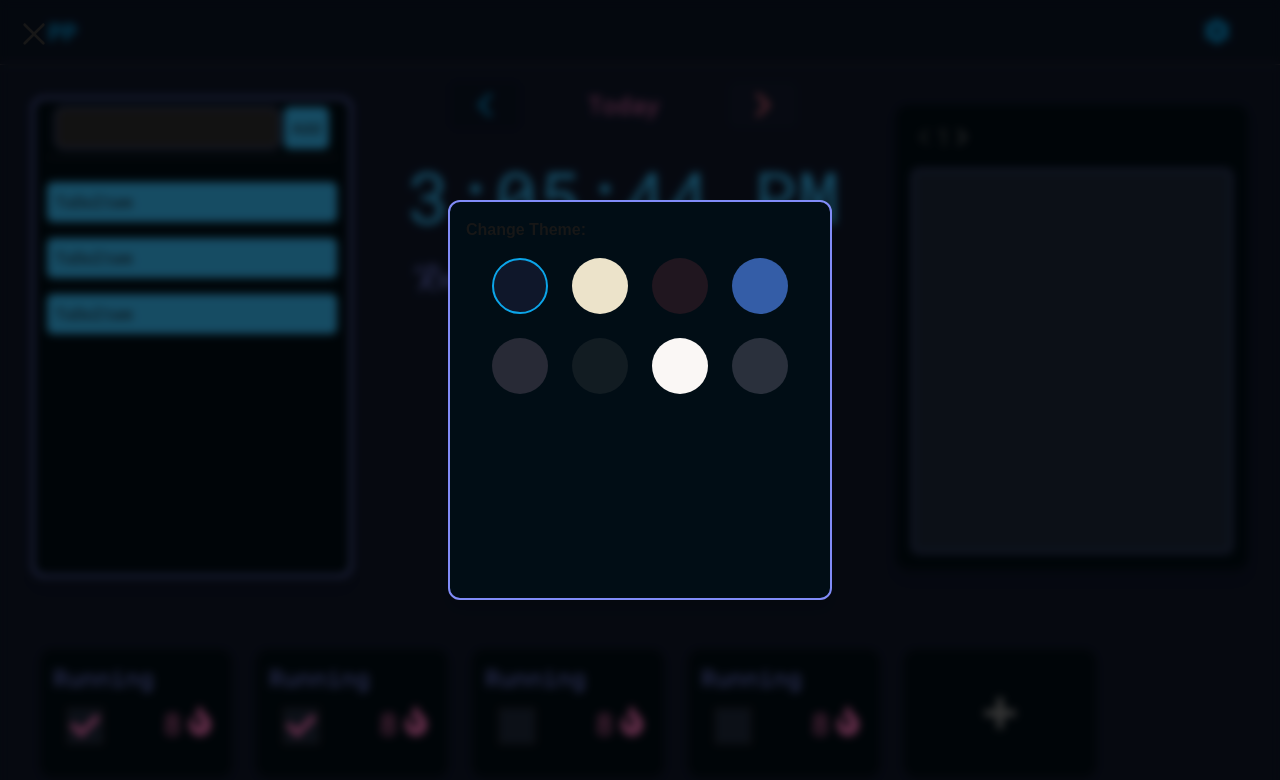
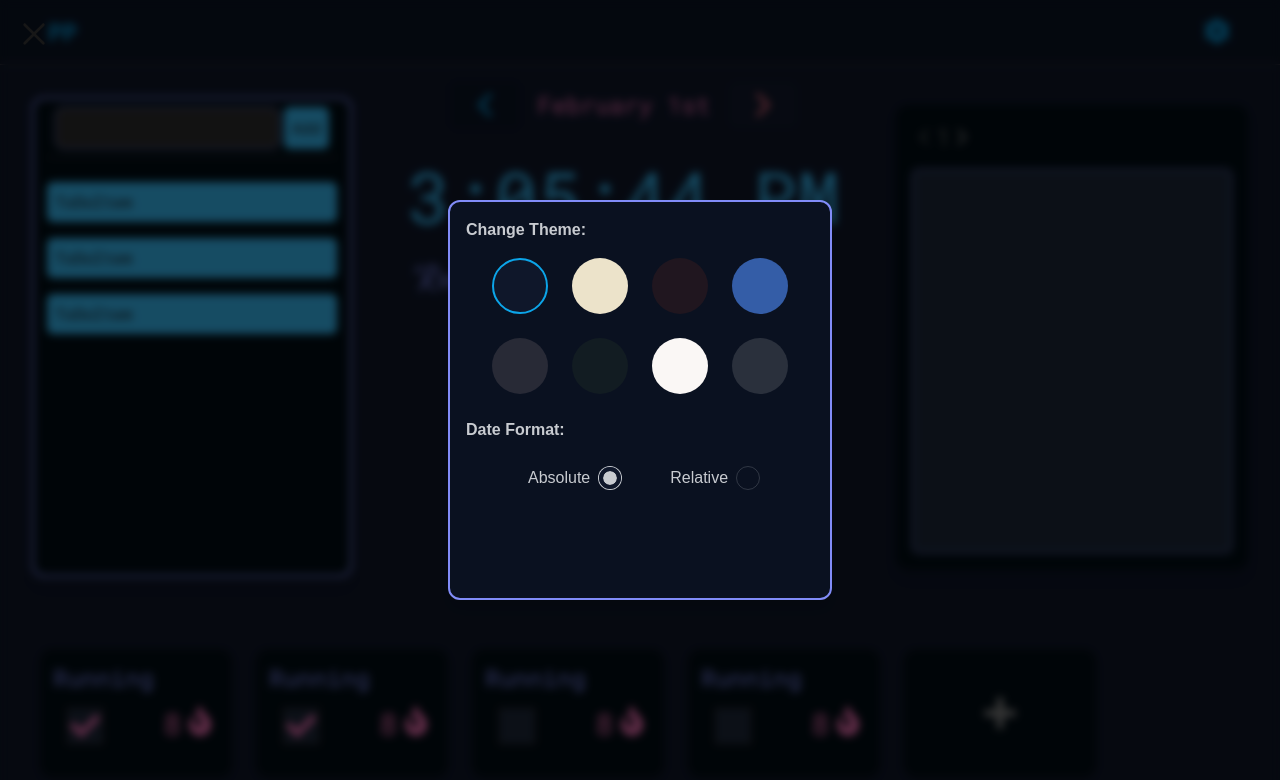
Before and after one commit to frojak4/PrimaryPage, a Next.js app: page /dashboard in a window 1280 px wide. Both pictures are taken after a click on the icon 1217 px from the left and 31 px from the top of the page. Shown: the top 780 px of the page. Built offline with nearby package versions, Linux system fonts and the light colour scheme.

Commit message:
Added setting for time formatting

```diff
--- a/app/layout.tsx
+++ b/app/layout.tsx
@@ -3,6 +3,7 @@ import { Geist, Geist_Mono, Roboto_Mono, Caveat } from "next/font/google";
 import "./globals.css";
 import Header from "@/components/Header";
 import ThemeProvider from "@/components/Settings/ThemeProvider";
+import DateFormatProvider from "@/components/Settings/DateFormatContext";
 
 const geistSans = Geist({
   variable: "--font-geist-sans",
@@ -37,9 +38,11 @@ export default function RootLayout({
   return (
     <html lang="en">
       <body className={`${robotoMono.variable} ${caveat.variable} antialiased`}>
-        <div id="portal" />
-        <Header />
-        {children}
+        <DateFormatProvider>
+          <div id="portal" />
+          <Header />
+          {children}
+        </DateFormatProvider>
         <ThemeProvider />
       </body>
     </html>
--- a/components/CenterDisplay/DatePicker.tsx
+++ b/components/CenterDisplay/DatePicker.tsx
@@ -2,11 +2,14 @@
 import moment from "moment";
 import React, { useEffect, useState } from "react";
 import { IoIosArrowBack, IoIosArrowForward } from "react-icons/io";
+import { useDateFormat } from "../Settings/DateFormatContext";
 
 const DatePicker = () => {
   const [date, setDate] = useState<Date | null>();
   const [formatDate, setFormatDate] = useState<string>("");
   const [onCurrentDate, setOnCurrentDate] = useState<boolean>(true);
+
+  const { dateFormat } = useDateFormat();
 
   useEffect(() => {
     setDate(new Date());
@@ -16,13 +19,15 @@ const DatePicker = () => {
     if (date === null) return;
 
     const today = new Date();
-
     const isCurrentDate = date?.toDateString() === today.toDateString();
     setOnCurrentDate(isCurrentDate);
   }, [date]);
 
   useEffect(() => {
-    /*const date = moment().format("MMMM Do");*/
+    if (dateFormat === "absolute") {
+      const cdate = moment(date).format("MMMM Do");
+      setFormatDate(cdate);
+    } else if (dateFormat === "relative") {
       const cdate = moment(date).calendar(null, {
         sameDay: "[Today]",
         lastDay: "[Yesterday]",
@@ -30,7 +35,8 @@ const DatePicker = () => {
         sameElse: "MMMM Do",
       });
       setFormatDate(cdate);
-  }, [date]);
+    }
+  }, [date, dateFormat]);
 
   const handleDateBack = () => {
     setDate((prevDate) => {
--- a/components/HabitTracker/HabitTrackItem.tsx
+++ b/components/HabitTracker/HabitTrackItem.tsx
@@ -8,7 +8,7 @@ const HabitTrackItem = ({ checked }: { checked: boolean }) => {
       <p className="text-2xl p-3 text-secondary">Running</p>
       <div className="flex justify-between">
         <button
-          type="submit"
+          type="button"
           className="group w-10 h-10 border-2 border-darkGray bg-neutral ml-6 text-3xl flex justify-center items-center"
         >
           {checked ? (
--- /dev/null
+++ b/components/Settings/DateFormatContext.tsx
@@ -0,0 +1,41 @@
+"use client";
+import React, { createContext, useContext, useEffect, useState } from "react";
+
+type DateFormatContextType = {
+  dateFormat: string;
+  setDateFormat: (format: string) => void;
+};
+
+const DateFormatContext = createContext<DateFormatContextType | undefined>(
+  undefined
+);
+
+const DateFormatProvider = ({ children }: { children: React.ReactNode }) => {
+  const [dateFormat, setDateFormat] = useState("absolute");
+
+  useEffect(() => {
+    const currentDateFormat = localStorage.getItem("dateformat");
+
+    setDateFormat(currentDateFormat || "absolute");
+  }, []);
+
+  useEffect(() => {
+    localStorage.setItem("dateformat", dateFormat);
+  }, [dateFormat]);
+
+  return (
+    <DateFormatContext.Provider value={{ dateFormat, setDateFormat }}>
+      {children}
+    </DateFormatContext.Provider>
+  );
+};
+
+export default DateFormatProvider;
+
+export const useDateFormat = () => {
+  const context = useContext(DateFormatContext);
+  if (!context)
+    throw new Error("useDateFormat must be used within a DateFormatProvider");
+
+  return context;
+};
--- /dev/null
+++ b/components/Settings/DateFormatSetting.tsx
@@ -0,0 +1,52 @@
+"use client";
+import React, { useEffect, useState } from "react";
+import { useDateFormat } from "./DateFormatContext";
+
+const DateFormatSetting = () => {
+  const { dateFormat, setDateFormat } = useDateFormat();
+
+  /* const [dateFormat, setDateFormat] = useState("absolute");
+
+  useEffect(() => {
+    const currentDateFormat = localStorage.getItem("dateformat");
+
+    setDateFormat(currentDateFormat || "absolute");
+  }, []);
+*/
+
+  const handleChange = (value: string) => {
+    setDateFormat(value);
+  };
+
+  return (
+    <div className="text-base-content">
+      <h3 className="pt-4 pl-4 pb-2 font-semibold">Date Format: </h3>
+      <form className="flex justify-center gap-8">
+        <label className="label">
+          <span className=" p-2">Absolute</span>
+          <input
+            type="radio"
+            value="absolute"
+            className="radio"
+            name="formatsetting"
+            checked={dateFormat === "absolute"}
+            onChange={() => handleChange("absolute")}
+          />
+        </label>
+        <label className="label">
+          <span className=" p-2">Relative</span>
+          <input
+            type="radio"
+            value="relative"
+            className="radio"
+            name="formatsetting"
+            checked={dateFormat === "relative"}
+            onChange={() => handleChange("relative")}
+          />
+        </label>
+      </form>
+    </div>
+  );
+};
+
+export default DateFormatSetting;
--- a/components/Settings/SettingsContainer.tsx
+++ b/components/Settings/SettingsContainer.tsx
@@ -1,11 +1,13 @@
 "use client";
 import React from "react";
 import ThemeSwitcher from "./ThemeSwitcher";
+import DateFormatSetting from "./DateFormatSetting";
 
 const SettingsContainer = ({ close }) => {
   return (
-    <div className="w-96 m-8 min-h-[25rem] max-h-[25rem] border-2 border-secondary bg-primary-content rounded-xl flex flex-col shadow-lg overflow-auto">
+    <div className="w-96 m-8 min-h-[25rem] max-h-[25rem] border-2 border-secondary bg-base-300 rounded-xl flex flex-col shadow-lg overflow-auto">
       <ThemeSwitcher close={close} />
+      <DateFormatSetting />
     </div>
   );
 };
--- a/components/Settings/ThemeSwitcher.tsx
+++ b/components/Settings/ThemeSwitcher.tsx
@@ -29,13 +29,11 @@ const ThemeSwitcher = ({ close }) => {
     return null;
   }
 
-  /*"retro", "coffee", "cupcake!", "sunset!", "dim!", "night",
-      "dracula!",
-      ",winter?*/
-
   return (
     <div>
-      <h3 className="pt-4 pl-4 pb-2 font-semibold">Change Theme: </h3>
+      <h3 className="pt-4 pl-4 pb-2 font-semibold text-base-content">
+        Change Theme:{" "}
+      </h3>
       <div className="flex-wrap flex justify-center gap-2">
         {Themes.map((ctheme, i) => {
           return (
```
Lines whose indentation alone changed are shown as unchanged.
